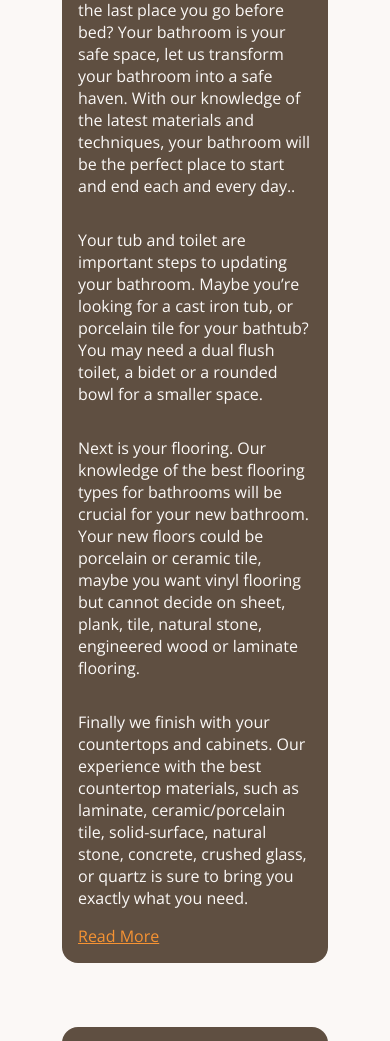
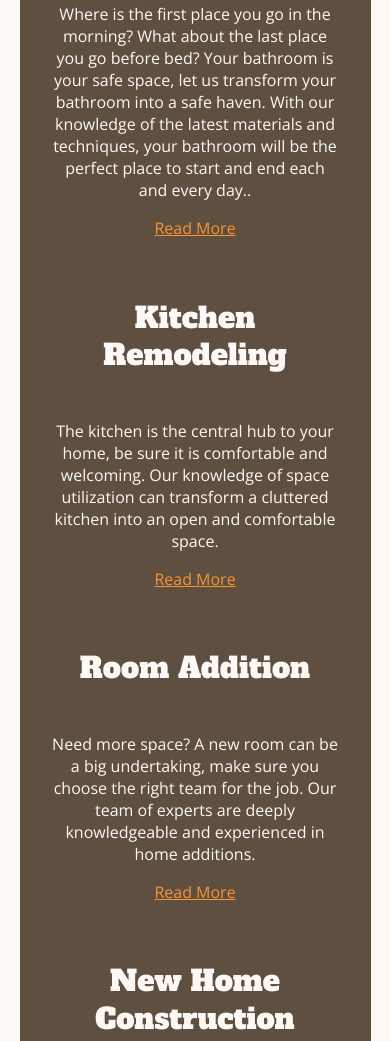
Before and after one commit to josiaheakle/hendersonville-home-remodel-ds, a Gatsby site: page / in a window 390 px wide. Shown: the part 2478-3519 px from the top of the page. Built offline with nearby package versions, Linux system fonts and the light colour scheme; Gatsby itself is replaced by a stand-in of ours; no server answers.

Commit message:
updated services section stylization

```diff
--- a/src/components/sections/services/Services.module.css
+++ b/src/components/sections/services/Services.module.css
@@ -1,18 +1,8 @@
-.Services {
+section.Services {
 	background-color: var(--light-color);
-	padding: 4rem 0 4rem 0;
+	padding: calc(var(--header-height) + 2rem) 15vw;
 	text-align: center;
-	width: 100vw;
-	/* color: var(--light-color); */
-}
-
-.ServicesContainer {
-	display: flex;
-	flex-direction: column;
-	flex-wrap: wrap;
-	justify-content: center;
-
-	margin: 0 10vw 0 10vw;
+	width: 70vw;
 }
 
 .Title {
@@ -26,53 +16,49 @@
 	font-size: var(--h5);
 }
 
-.Service {
+.ServicesGrid {
+	display: grid;
 	background-color: var(--primary-color);
-	width: 60vw;
-	height: fit-content;
-	text-align: left;
-	/* border-radius: 1rem; */
 	border-radius: var(--border-radius);
+	grid-template-columns: 1fr 1fr 1fr 1fr 1fr 1fr;
+	padding-bottom: 1rem;
+	margin-bottom: 2rem;
+	min-height: 60vh;
+}
+
+.ServicesGrid .GridItem:nth-child(n + 0) {
+	grid-column: span 3;
+}
+
+.ServicesGrid .GridItem:nth-child(n + 3) {
+	grid-column: span 2;
+}
+
+.GridItem {
+	color: var(--light-color);
+
+	padding: 1rem 2rem;
 
 	display: flex;
 	flex-direction: column;
-
 	justify-content: space-between;
-	color: var(--dark-color);
-
-	padding: 1rem;
-	margin: 2rem 1rem;
-	/* margin: 2rem 20vw 2rem 1rem; */
 }
 
-/* .Service.rightAlign {
-	margin: 2rem 1rem 2rem 20vw;
-
-	text-align: right;
-} */
-
-.ServiceTitle {
-	color: var(--light-color);
-}
-
-.ServiceSubtitle {
-}
-
-.ServiceDescription {
-	color: var(--light-color);
-}
-
-.ServiceImage {
-}
-
-.ReadMore {
-	/* justify-self: flex-end; */
+.GridLink {
+	color: var(--contrast-color);
 }
 
 @media only screen and (max-width: 64rem) {
-	.ServicesContainer {
-		/* display: flex;
-		flex-direction: column; */
-		margin: 0 20vw 0 20vw;
+	.ServicesGrid {
+		display: flex;
+		flex-direction: row;
+		justify-content: center;
+		flex-wrap: wrap;
+	}
+
+	section.Services {
+		padding: calc(var(--header-height) + 2rem) 5vw;
+		text-align: center;
+		width: 90vw;
 	}
 }
--- a/src/components/sections/services/Services.tsx
+++ /dev/null
@@ -1,63 +0,0 @@
-import * as React from "react";
-import { ServicesData } from "../../../types/content_types/Content";
-
-import { Button } from "../../ui/buttons/Button";
-import { ServiceCard } from "./ServiceCard";
-
-import * as css from "./Services.module.css";
-
-interface ServicesProps extends ServicesData {
-	isOwnPage?: boolean;
-}
-
-const Services: React.FC<ServicesProps> = ({
-	isOwnPage,
-	title,
-	subtitle,
-	services,
-}) => {
-	const content = (
-		<>
-			<span className={`${css.Subtitle}`}>{subtitle}</span>
-			{isOwnPage ? (
-				<h1 className={`${css.Title}`}>{title}</h1>
-			) : (
-				<h2 className={`${css.Title}`}>{title}</h2>
-			)}
-			<div className={` ${css.ServicesContainer}`}>
-				{services.map((service, index) => {
-					if (!isOwnPage && index > 2) return null;
-					return (
-						<ServiceCard
-							className={`${index % 2 === 0 ? "" : css.rightAlign}`}
-							key={index}
-							isOwnPage={isOwnPage}
-							slug={service.slugs ? service.slugs[0] : ""}
-							title={service.title}
-							summary={service.summary}
-							// image={service.image}
-							src={service.image?.src || ""}
-						/>
-					);
-				})}
-			</div>
-			{isOwnPage ? null : (
-				<a href="/services">
-					<Button className={css.ReadMore}>See All</Button>
-				</a>
-			)}
-		</>
-	);
-
-	return isOwnPage ? (
-		<main id="Services" className={`${css.Services}`}>
-			{content}
-		</main>
-	) : (
-		<section id="Services" className={`section ${css.Services}`}>
-			{content}
-		</section>
-	);
-};
-
-export { Services };
--- /dev/null
+++ b/src/components/sections/services/ServicesHomepage.tsx
@@ -0,0 +1,46 @@
+import * as React from "react";
+
+import { Button } from "../../ui/buttons/Button";
+
+import Content from "../../../content/Content.json";
+
+import { ServicesData } from "../../../types/content_types/Content";
+
+import * as css from "./Services.module.css";
+
+interface ServicesProps extends ServicesData {}
+
+const Services: React.FC<ServicesProps> = ({ title, subtitle, services }) => {
+	const businessTitle = Content.title;
+	return (
+		<section id="Services" className={`section ${css.Services}`}>
+			<span className={`${css.Subtitle}`}>{subtitle}</span>
+			<h2 className={`${css.Title}`}>{title}</h2>
+			<div className={` ${css.ServicesGrid}`}>
+				{services.map((service, index) => {
+					if (index > 4) return null;
+					return (
+						<div className={`${css.GridItem}`}>
+							<h3>{service.title}</h3>
+							<p>{service.summary[0]}</p>
+							<a
+								className={`${css.GridLink}`}
+								href={`/services/${service.slugs[0]}`}
+								title={`${service.title} | ${businessTitle}`}
+							>
+								Read More
+							</a>
+						</div>
+					);
+				})}
+			</div>
+			{services.length > 5 ? (
+				<a href="/services">
+					<Button className={css.ReadMore}>See All</Button>
+				</a>
+			) : null}
+		</section>
+	);
+};
+
+export { Services };
--- a/src/components/sections/services/Service.module.css
+++ b/src/components/sections/services/service-page/Service.module.css
@@ -44,7 +44,7 @@
 	background-color: var(--transparent-color);
 	border-radius: calc(var(--border-radius) * 0.5);
 	padding: 0.5rem;
-	color: var(--dark-color);
+	color: var(--primary-color);
 	text-decoration: none;
 	display: flex;
 	flex-direction: row;
--- a/src/components/sections/services/Service.tsx
+++ b/src/components/sections/services/service-page/Service.tsx
@@ -3,7 +3,7 @@ import * as React from "react";
 import { StaticImage } from "gatsby-plugin-image";
 
 import * as css from "./Service.module.css";
-import { DownArrow } from "../../ui/svg-icons/DownArrow";
+import { DownArrow } from "../../../ui/svg-icons/DownArrow";
 
 interface ServiceProps {
 	title: string;
@@ -22,7 +22,7 @@ const Service: React.FC<ServiceProps> = ({
 				<StaticImage
 					className={`${css.BgImage}`}
 					layout="fullWidth"
-					src="../../../assets/images/hero.jpg"
+					src="../../../../assets/images/contact.jpg"
 					alt=""
 				/>
 			</div>
--- a/src/components/sections/services/ServiceCard.tsx
+++ b/src/components/sections/services/services-page/ServiceCard.tsx
@@ -1,10 +1,8 @@
 import * as React from "react";
 
-import * as css from "./Services.module.css";
+import * as css from "./ServicesPage.module.css";
 
 // types
-import { Image } from "../../../types/content_types/reusable/Image";
-import { graphql, StaticQuery, useStaticQuery } from "gatsby";
 import { GatsbyImage, GatsbyImageProps } from "gatsby-plugin-image";
 
 interface ServiceCardProps {
@@ -26,15 +24,6 @@ const ServiceCard: React.FC<ServiceCardProps> = ({
 	className,
 	...props
 }) => {
-	const imgData = useStaticQuery(graphql`
-		query MyQuery {
-			file(relativePath: { eq: "contact.jpg" }) {
-				childImageSharp {
-					gatsbyImageData
-				}
-			}
-		}
-	`);
 	return (
 		<article className={`${css.Service} ${className}`}>
 			{image ? <GatsbyImage alt="alt" image={image.image} /> : null}
--- /dev/null
+++ b/src/components/sections/services/services-page/ServicesPage.module.css
@@ -0,0 +1,78 @@
+.ServicesPage {
+	background-color: var(--light-color);
+	padding: 4rem 10vw 4rem 10vw;
+	text-align: center;
+	width: 80vw;
+	/* color: var(--light-color); */
+}
+
+.ServicesContainer {
+	display: flex;
+	flex-direction: row;
+	flex-wrap: wrap;
+	justify-content: center;
+	align-items: center;
+	/* width: 80vw; */
+	margin: 0 10vw 0 10vw;
+}
+
+.Title {
+	margin-top: 0;
+	font-size: var(--h1);
+	color: var(--contrast-color);
+}
+
+.Subtitle {
+	margin-bottom: 0;
+	font-size: var(--h5);
+}
+
+.Service {
+	background-color: var(--primary-color);
+	width: 25rem;
+	height: fit-content;
+	text-align: left;
+	/* border-radius: 1rem; */
+	border-radius: var(--border-radius);
+
+	display: flex;
+	flex-direction: column;
+
+	justify-content: space-between;
+	color: var(--dark-color);
+
+	padding: 1rem;
+	margin: 2rem 1rem;
+	/* margin: 2rem 20vw 2rem 1rem; */
+}
+
+.ServiceTitle {
+	color: var(--light-color);
+}
+
+.ServiceSubtitle {
+}
+
+.ServiceDescription {
+	color: var(--light-color);
+}
+
+.ServiceImage {
+}
+
+.ReadMore {
+	/* justify-self: flex-end; */
+}
+
+@media only screen and (max-width: 64rem) {
+	.ServicesContainer {
+		/* display: flex;
+		flex-direction: column; */
+		margin: 0 20vw 0 20vw;
+	}
+
+	.ServicesPage {
+		padding: 4rem 5vw 4rem 5vw;
+		width: 90vw;
+	}
+}
--- a/src/components/templates/ServicePageTemplate.tsx
+++ b/src/components/templates/ServicePageTemplate.tsx
@@ -1,11 +1,11 @@
 import * as React from "react";
-import { Service as ServiceType } from "../../types/content_types/Services";
-import { Service } from "../sections/services/Service";
+import { ServiceData } from "../../types/content_types/Content";
+import { Service } from "../sections/services/service-page/Service";
 import { PageTemplate } from "./PageTemplate";
 
 interface ServicePageTemplateProps {
 	pageContext: {
-		service: ServiceType;
+		service: ServiceData;
 	};
 }
 
--- a/src/pages/index.tsx
+++ b/src/pages/index.tsx
@@ -4,7 +4,7 @@ import * as React from "react";
 // comps
 import { PageTemplate } from "../components/templates/PageTemplate";
 import { Hero } from "../components/sections/hero/Hero";
-import { Services } from "../components/sections/services/Services";
+import { Services } from "../components/sections/services/ServicesHomepage";
 import { About } from "../components/sections/about/About";
 import { Contact } from "../components/sections/contact/Contact";
 import { Location } from "../components/sections/location/Location";
--- a/src/pages/services.tsx
+++ b/src/pages/services.tsx
@@ -1,6 +1,6 @@
 import * as React from "react";
 
-import { Services } from "../components/sections/services/Services";
+import { ServicesPage } from "../components/sections/services/services-page/ServicesPage";
 import { PageTemplate } from "../components/templates/PageTemplate";
 
 import content from "../content/Content.json";
@@ -12,7 +12,7 @@ const services: React.FC<servicesProps> = ({}) => {
 	const { services } = content as unknown as ContentData;
 	return (
 		<PageTemplate isHomepage={false} activePage="/services">
-			<Services isOwnPage={true} {...services} />
+			<ServicesPage {...services} />
 		</PageTemplate>
 	);
 };
```
Also changed, not shown: src/components/sections/services/services-page/ServicesPage.tsx (added, +47 -0 lines), src/types/content_types/Content.ts (+10 -3 lines).
